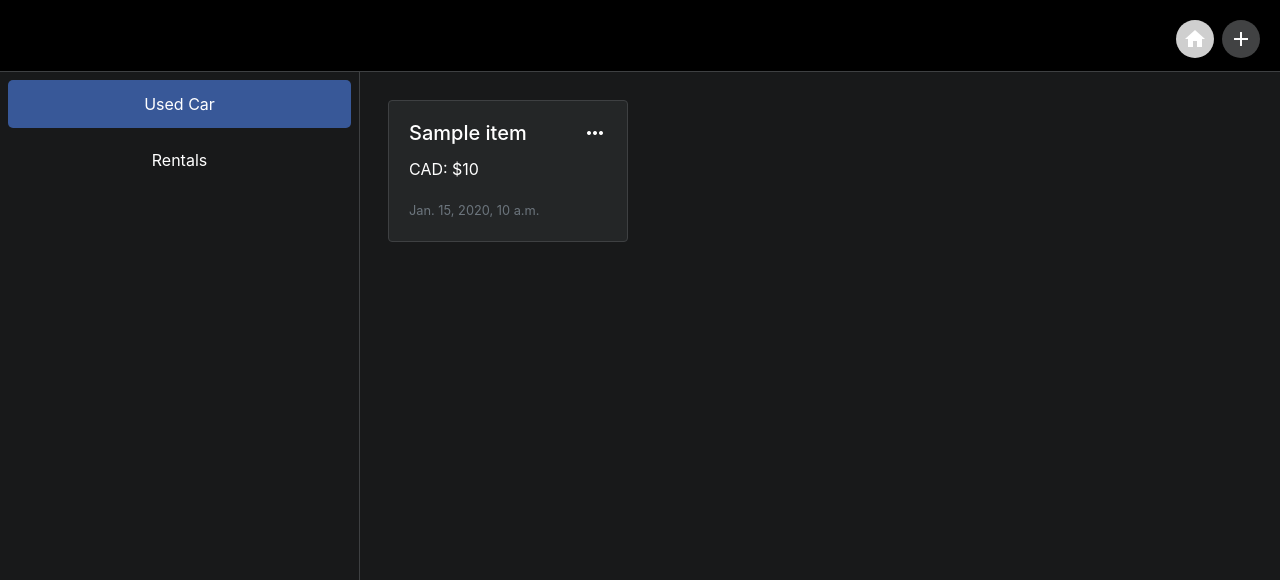
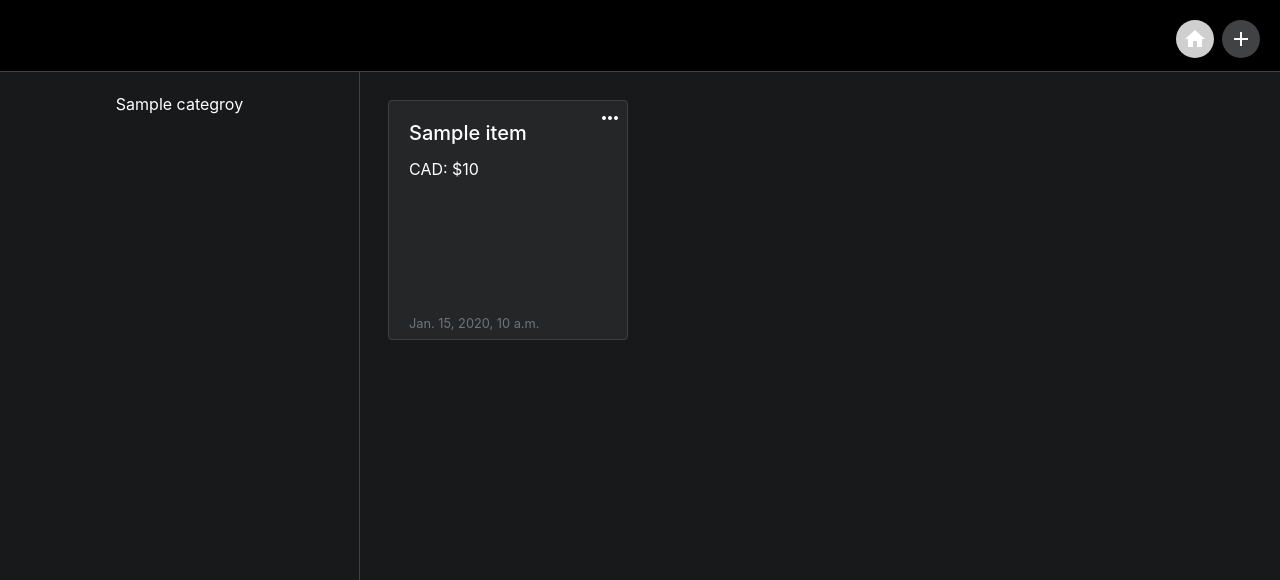
Before and after one commit to zzhalex/py-django-app, a Django app: template news/templates/news/home.html in a window 1280 px wide. Shown: the top 580 px of the page. Run offline with Django 3.2, Linux system fonts and the light colour scheme; data comes from the database, SQL or seed files in the repository; tables that the repository leaves empty hold one stand-in row (values such as "Sample post"); the template is opened without the code that fills it: values that come from a table or form of the project are taken from there, most other values are stand-ins (such as "Sample title", 1, 10 or a date in 2020); some libraries are stand-ins or nearby versions.

Commit message:
change tempate and css

```diff
--- a/mysite/urls.py
+++ b/mysite/urls.py
@@ -18,6 +18,6 @@ from django.urls import include, path
 
 urlpatterns = [
 	path('admin/', admin.site.urls),
-    path('home/', include('news.urls')),
+    path('', include('news.urls')),
 
 ]
--- a/news/static/news/app.js
+++ b/news/static/news/app.js
@@ -4,7 +4,7 @@ var csrftoken = $("[name=csrfmiddlewaretoken]").val();
 $(document).ready(function () {
   navSwitch();
   detailClick();
-  sideBarHightlight();
+  //sideBarHightlight();
 });
 
 function navSwitch() {
@@ -96,7 +96,7 @@ function detailClick() {
   $(".detailClick").click(function () {
     $.ajax({
       method: "POST",
-      url: "/home/function/getData/",
+      url: "/function/getData/",
       data: { id: this.id,
              csrfmiddlewaretoken:csrftoken },
     //   contentType:'application/json,charset=utf-8',
--- a/news/static/news/style.css
+++ b/news/static/news/style.css
@@ -119,6 +119,12 @@ a.nav-link.active span{
     float: left;
     background-color: #242627;
     border: 1px solid #3e4042;
+    height: 240px;
+}
+
+.card .timestamp{
+    position: absolute;
+    bottom:5px;
 }
 
 .detailClick{
@@ -127,6 +133,9 @@ a.nav-link.active span{
     width: 24px;
     height: 24px;
     border-radius: 16px;
+    position: absolute;
+    top: 5px;
+    right: 5px;
 }
 
 .detailClick:hover{
--- a/news/templates/news/add.html
+++ b/news/templates/news/add.html
@@ -3,7 +3,7 @@
 
 {% block content %}
 <div class='homepage'>
-	<form action="/home/function/addnew/" method="post" class="postFormContainer">
+	<form action="/function/addnew/" method="post" class="postFormContainer">
 		{% csrf_token %}
 		{% for field in from %}
 			<div class="form-row">
--- a/news/templates/news/home.html
+++ b/news/templates/news/home.html
@@ -4,8 +4,8 @@
 <div class='homepage'>
     <div class='sideBar'>
         {% for categroy in categorylist %}
-        <div class='sideBarItem {{ categroy.category_name }}'>
-           <a href='/home/{{ categroy.category_name }}/'>  {{ categroy.category_name }}</a>
+        <div class='sideBarItem {{ categroy.category_name }} {{categroy.classname}}'>
+           <a href='/{{ categroy.category_name }}/'>  {{ categroy.category_name }}</a>
         </div>
         {% endfor %}
     </div>
@@ -19,7 +19,7 @@
                     </span>
                 </h5>
                 <p class="card-text">CAD: ${{item.post_price}}</p>
-                <p class="card-text"><small class="text-muted">{{item.pub_date}}</small></p>
+                <p class="card-text timestamp"><small class="text-muted">{{item.pub_date}}</small></p>
             </div>
         </div>
         {% endfor%}
--- a/news/templates/news/index.html
+++ b/news/templates/news/index.html
@@ -16,12 +16,12 @@
 	<div id='NavContainer'>
 		<ul class="nav justify-content-end">
 			<li class="nav-item">
-				<a class="nav-link" href="/home"><span class="material-icons" title='Home page' >
+				<a class="nav-link" href="/"><span class="material-icons" title='Home page' >
 						home
 					</span></a>
 			</li>
 			<li class="nav-item">
-				<a class="nav-link" id="addLink" href="/home/function/addnew"><span class="material-icons" title='Add new post'>
+				<a class="nav-link" id="addLink" href="/function/addnew"><span class="material-icons" title='Add new post'>
 						add
 					</span></a>
 			</li>
```
Also changed, not shown: news/views.py (+22 -3 lines).
